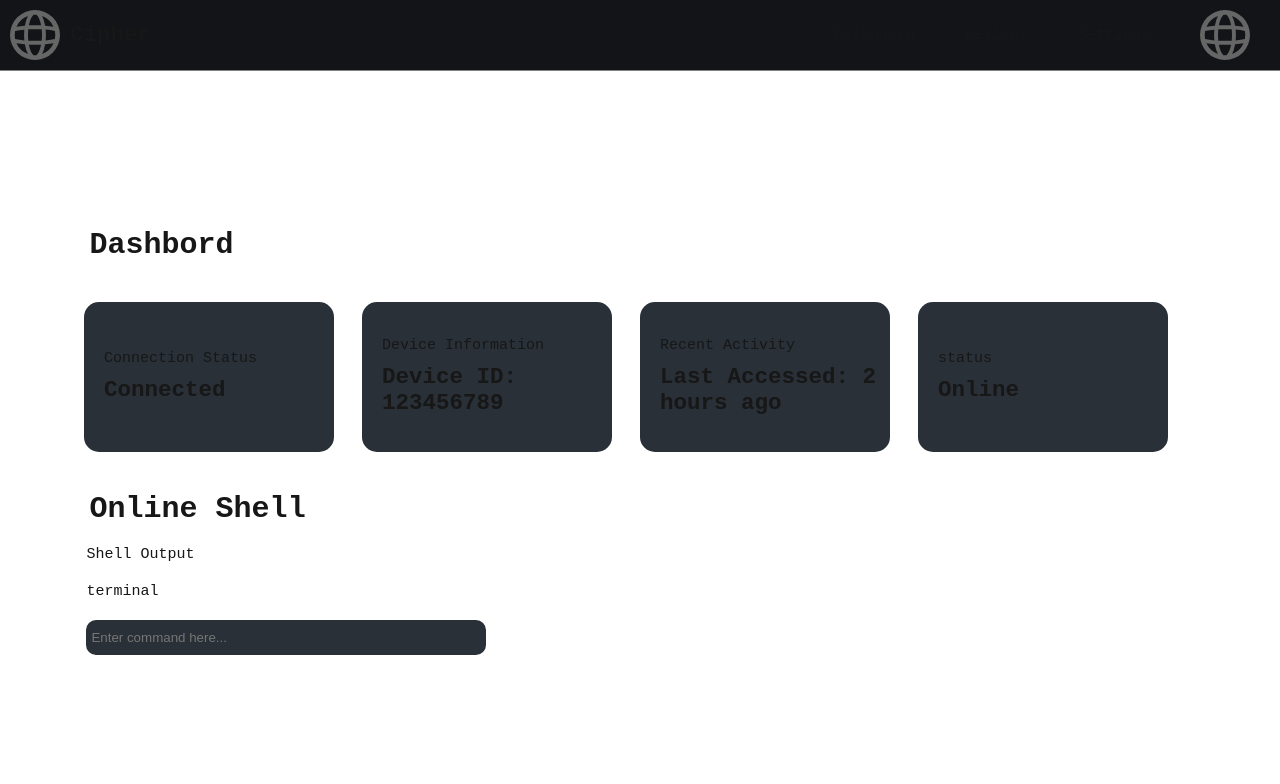
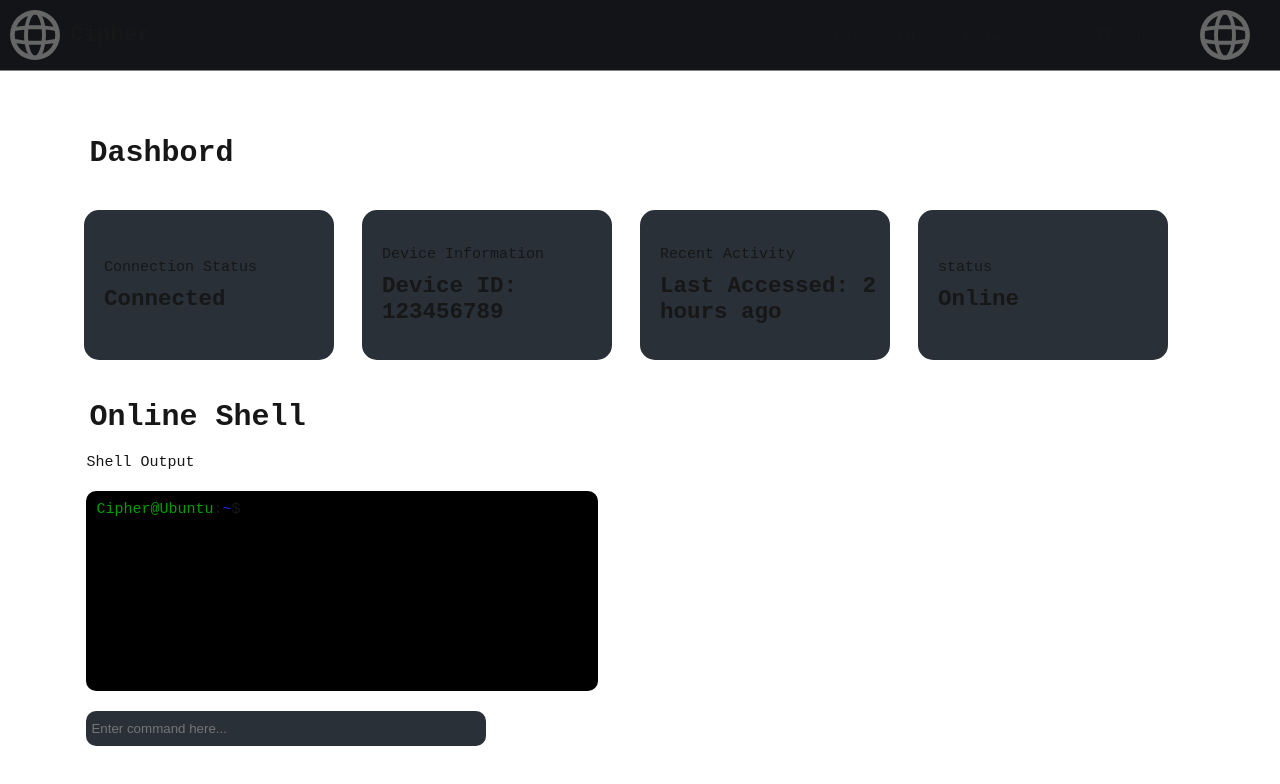
Before and after one commit to este0207/Cipher, a Next.js app in the folder web-dashboard/: page / in a window 1280 px wide. Shown: the top 784 px of the page. Built offline with nearby package versions, Linux system fonts and the light colour scheme.

Commit message:
add termnial

```diff
--- a/web-dashboard/src/app/components/Shell.jsx
+++ b/web-dashboard/src/app/components/Shell.jsx
@@ -1,11 +1,36 @@
+"use client";
+
+import React, { useState } from "react";
 import Terminal from "./terminal";
 
 export default function Shell() {
+    const [inputValue, setInputValue] = useState("");
+    const [history, setHistory] = useState([]);
+
+    const handleChange = (event) => {
+        setInputValue(event.target.value);
+    };
+
+    const handleKeyDown = (event) => {
+        if (event.key === "Enter") {
+            setHistory([...history, inputValue]);
+            setInputValue("");
+        }
+    };
+
     return (
         <div className="ShellContainer">
             <p>Shell Output</p>
-            <Terminal></Terminal>
-            <input type="text" name="commande" id="commande" placeholder="Enter command here..."/>
+            <Terminal history={history} currentCommand={inputValue} />
+            <input
+                type="text"
+                name="commande"
+                id="commande"
+                placeholder="Enter command here..."
+                value={inputValue}
+                onChange={handleChange}
+                onKeyDown={handleKeyDown}
+            />
         </div>
     );
 }
--- a/web-dashboard/src/app/components/terminal.jsx
+++ b/web-dashboard/src/app/components/terminal.jsx
@@ -1,7 +1,23 @@
-export default function Terminal() {
+import { useEffect, useRef } from "react";
+
+export default function Terminal({ history, currentCommand }) {
+    const terminalEndRef = useRef(null);
+
+    useEffect(() => {
+        if (terminalEndRef.current) {
+            terminalEndRef.current.scrollIntoView({ behavior: "smooth" });
+        }
+    }, [history, currentCommand]);
+
     return (
-        <div className="terminal">
-            <p>terminal</p>
+        <div className="terminal" style={{ overflowY: "auto", maxHeight: "400px" }}>
+            {history.map((cmd, index) => (
+                <div key={index}>
+                    <p className="name"><span className="TerminalName">Cipher@Ubuntu</span>:<span className="tidle">~</span>$ {cmd}</p>
+                </div>
+            ))}
+            <p className="name"><span className="TerminalName">Cipher@Ubuntu</span>:<span className="tidle">~</span>$ {currentCommand}</p>
+            <div ref={terminalEndRef} />
         </div>
     );
 }
--- a/web-dashboard/src/app/globals.css
+++ b/web-dashboard/src/app/globals.css
@@ -119,6 +119,29 @@ a:hover{
   margin-left: 5.4rem;
 }
 
+.terminal{
+  background-color: black;
+  display: flex;
+  flex-direction: column;
+  height: 200px;
+  overflow-y: scroll;
+  overflow-x: hidden;
+  width: 200%;
+  border-radius: 10px;
+  padding: 10px;
+  gap: 5px;
+}
+
+.TerminalName{
+  color: rgb(0, 158, 0);
+}
+
+.tidle{
+  color: rgb(40, 40, 255);
+}
+
+
+
 
 input{
   background-color: #293038;
```
Also changed, not shown: 1 other file (tests, documents, lock files or other folders).
